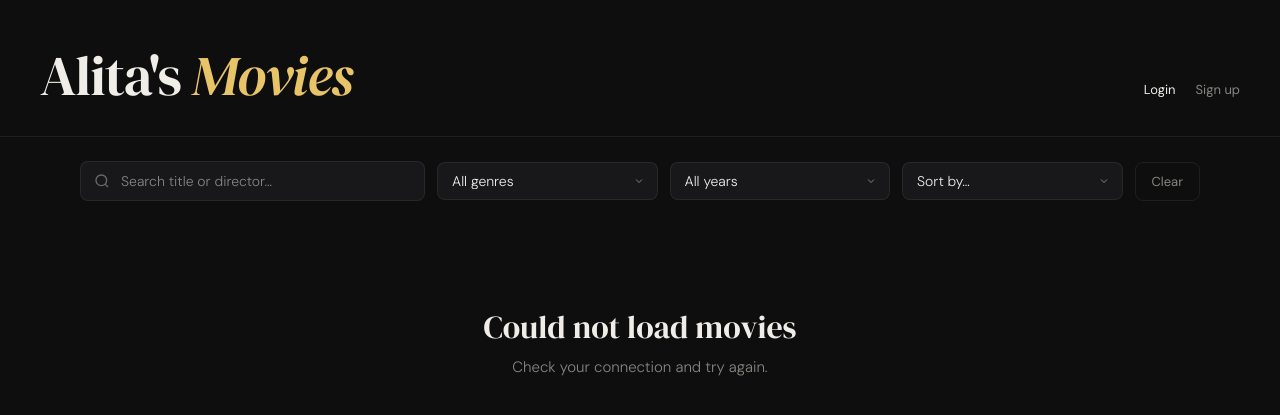
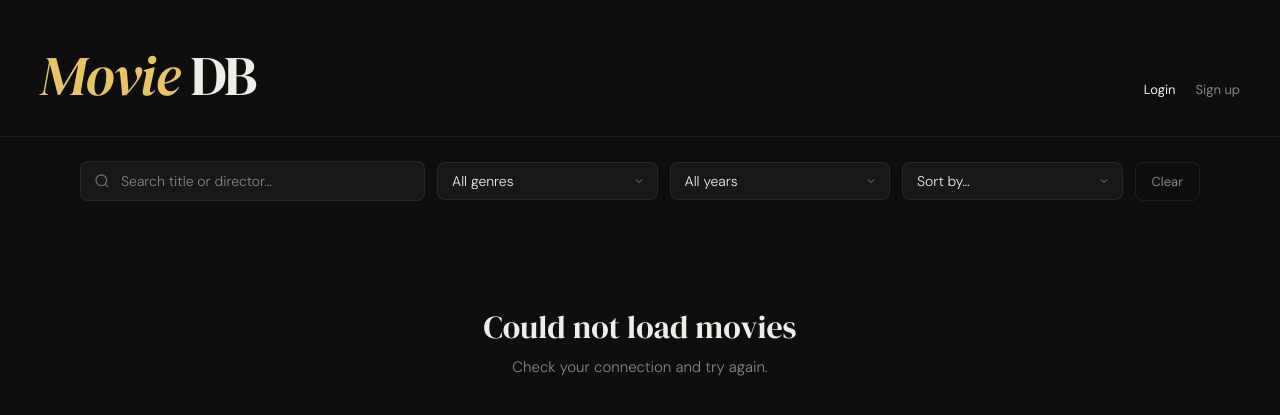
Before and after one commit to hashtag-squirrel/moviedb, a Django app: page / in a window 1280 px wide. Shown: the top 415 px of the page. Run offline with Django 5.2, Linux system fonts and the light colour scheme; data that the repository does not hold is empty.

Commit message:
Add readme

```diff
--- a/movies/templates/movies/movie_list.html
+++ b/movies/templates/movies/movie_list.html
@@ -14,7 +14,7 @@
 
   <header>
     <div class="header-inner">
-      <h1 class="site-title">Alita's <em>Movies</em></h1>
+      <h1 class="site-title"><em>Movie</em> DB</h1>
       <div class="header-right">
         <span class="count-badge" id="count"></span>
         <nav class="header-nav">
```
Also changed, not shown: README.md (added).
